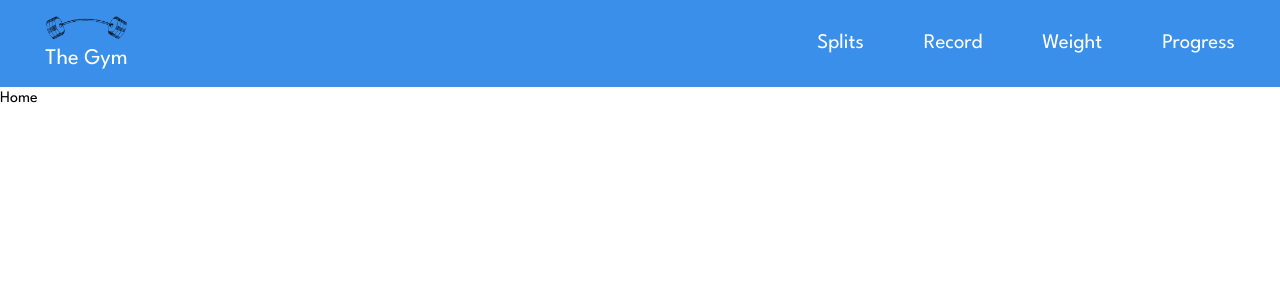
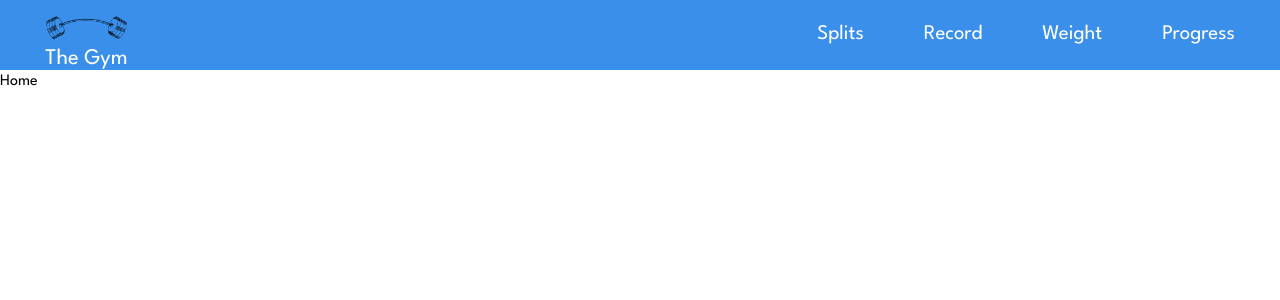
Before and after one commit to jackHotch/Gym-App-Next, a Next.js app in the folder client/: page / in a window 1280 px wide. Shown: the top 300 px of the page. Built offline with nearby package versions, Linux system fonts and the light colour scheme.

Commit message:
changing styles

```diff
--- a/client/src/components/reusable/Navbar/Navbar.module.css
+++ b/client/src/components/reusable/Navbar/Navbar.module.css
@@ -3,7 +3,7 @@
     padding: 5px;
     display: flex;
     flex-flow: row wrap;
-    max-height: 100px;
+    max-height: 60px;
     justify-content: space-between;
 }
 
@@ -34,6 +34,7 @@
     flex-flow: row wrap;
     align-content: center;
     margin-right: 10px;
+    max-height: 60px;
 }
 
 .link_item_div {
```
